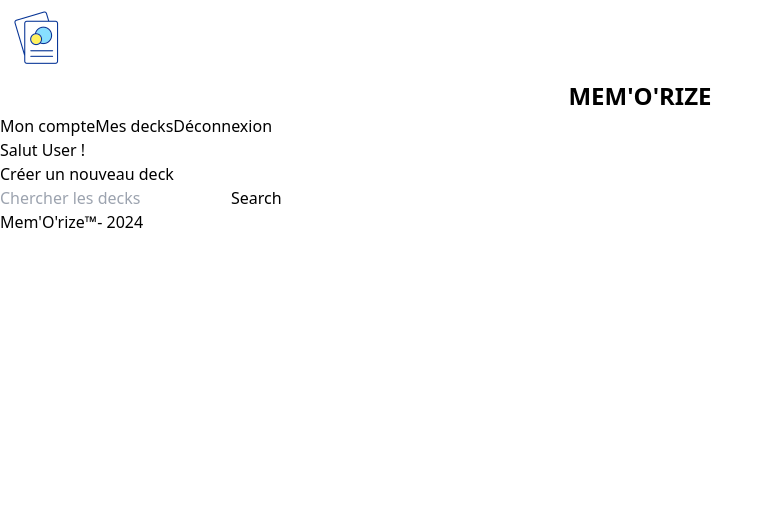
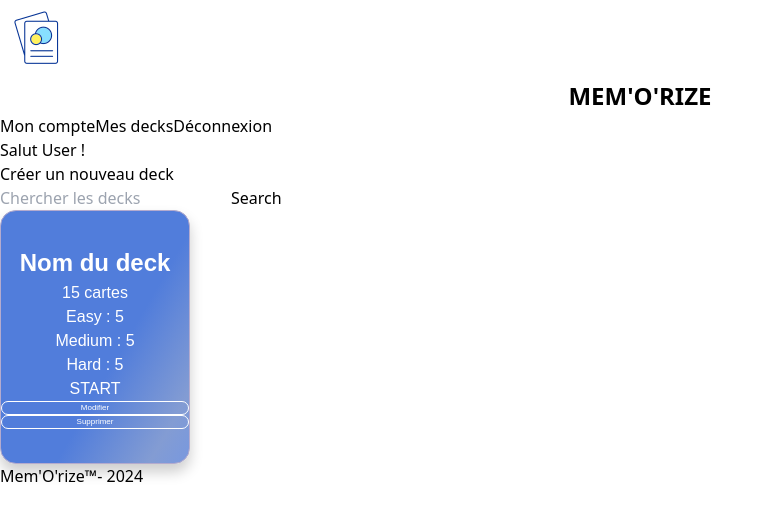
Before and after one commit to SamanthaTy/Memorize-Front-v2, a React (Vite) app in the folder memorize-front/: page /decks in a window 1280 px wide. Shown: the top 520 px of the page, without its empty margins (0-773 px from the left). Built offline with nearby package versions, Linux system fonts and the light colour scheme.

Commit message:
refactor: added Deck component to Decks

```diff
--- a/memorize-front/src/components/Decks/index.tsx
+++ b/memorize-front/src/components/Decks/index.tsx
@@ -1,4 +1,5 @@
 import React from "react";
+import Deck from "./Deck";
 
 const Decks = () => {
 
@@ -11,6 +12,9 @@ const Decks = () => {
           <input type="search" placeholder="Chercher les decks" className="border-2 border-gray-300 p-2 mt-2 rounded-md"/>
           <button className="bg-blue-500 text-white p-2 mt-2 rounded-md">Search</button>
         </div>
+        <div>
+          <Deck />
+        </div>
       </div>
     </>
   )
```
